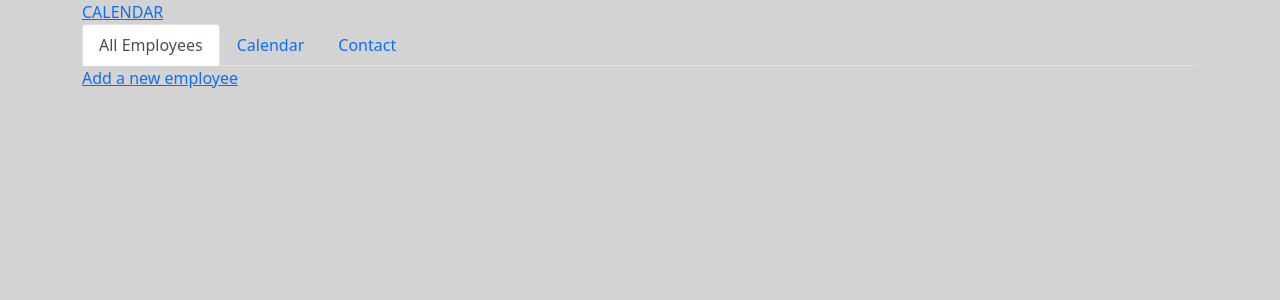
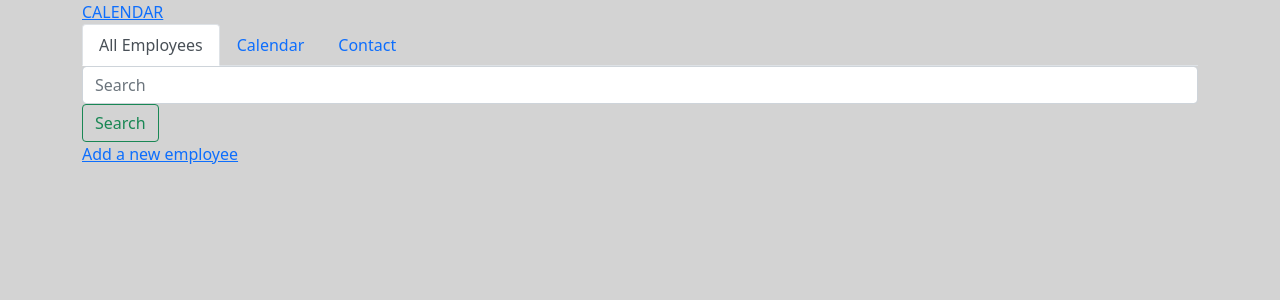
Before and after one commit to aswin-syras/Employee-Management-System, a Flask app: page /admin/ in a window 1280 px wide. Shown: the part 56-356 px from the top of the page. Run offline with Flask 2, Linux system fonts and the light colour scheme; data that the repository does not hold is empty; some libraries are stand-ins or nearby versions.

Commit message:
[Search from the list]Admin page search the memebers from the list

```diff
--- a/admin.py
+++ b/admin.py
@@ -25,7 +25,7 @@ def searchAnEmployee():
     fetch_names = database_connection.fetch_employee_search_name(fetch_search_result)
     print(fetch_names)
     if ( fetch_search_result ):
-        return render_template("admin/admin.html", display_all_employees = fetch_names, search_result = fetch_search_result)
+        return render_template("admin/admin.html", display_all_employees = fetch_names, search_result = fetch_search_result, value_search=request.form.get('search_value'))
     else:
         return redirect(url_for("admin.adminHome")) # If the search field is empty then navigate to the home page
 
@@ -66,7 +66,7 @@ def return_data():
     new_end_date = start_date_string.strftime(new_format_start_time) + 'T' + end_date_string.strftime(new_format_end_time)
     start_date_format = "%Y-%m-%dT%H:%M:%S"
     new_value_start = start_date_string.strftime(start_date_format)
-
+    print("ONE ELEMENT: ", one_element)
     work_schedle_db.update_one(
         {'_id': one_element["_id"]},
         {'$set': { 'start': new_value_start , 'end': new_end_date}}
--- a/templates/admin/admin.html
+++ b/templates/admin/admin.html
@@ -15,6 +15,10 @@
             <button class="nav-link" id="contact-tab" data-bs-toggle="tab" data-bs-target="#contact" type="button" role="tab" aria-controls="contact" aria-selected="false">Contact</button>
           </li>
         </ul>
+        <form class="form-inline my-2 my-lg-0" method="POST" action="{{ url_for('admin.searchAnEmployee') }}"  enctype="multipart/form-data">
+          <input class="form-control mr-sm-2" type="search" placeholder="Search" aria-label="Search" name="search_value" value={{ value_search }}>
+          <button class="btn btn-outline-success my-2 my-sm-0" type="submit">Search</button>
+        </form>
         <div class="tab-content" id="myTabContent">
             <div class="tab-pane fade show active" id="home" role="tabpanel" aria-labelledby="home-tab">
                  <a href="{{ url_for('createNewEmployeeGET') }}" >Add a new employee</a>
```
